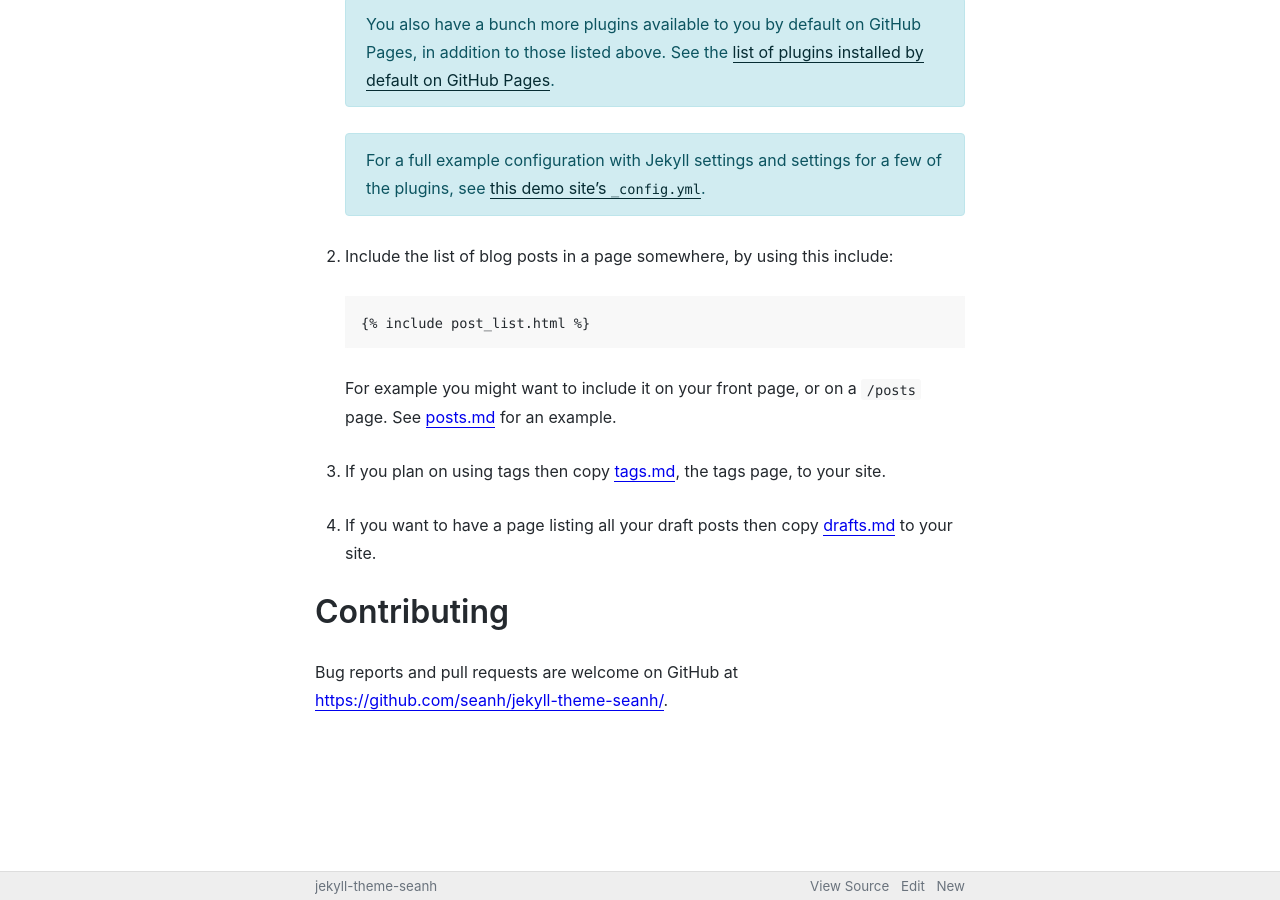
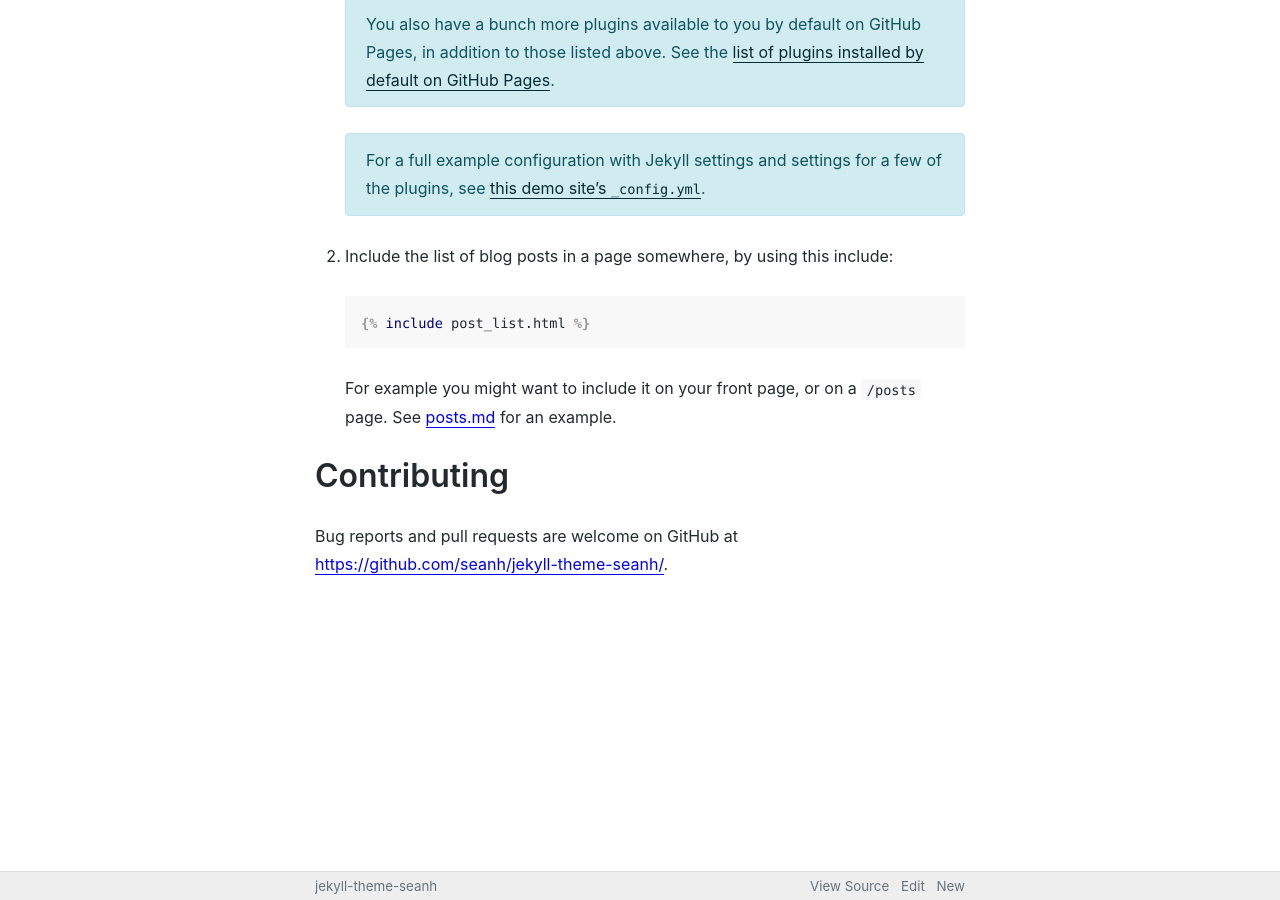
Before and after one commit to seanh/jekyll-theme-oatcake, a Jekyll site: the page built from index.md, in a window 1280 px wide and 900 px high, scrolled down 1203 px. Built offline with Jekyll 4.4.1, drawn with Linux system fonts in a browser that asks for light colours; our own code applies the rules of GitHub Pages for plain Markdown files.

Commit message:
Update front page

````diff
--- a/index.md
+++ b/index.md
@@ -66,18 +66,14 @@ Using with GitHub Pages
 
 2. Include the list of blog posts in a page somewhere, by using this include:
 
-       {% raw %}{% include post_list.html %}{% endraw %}
+   ```liquid
+   {% raw %}{% include post_list.html %}{% endraw %}
+   ```
 
    For example you might want to include it on your front page, or on a `/posts` page.
    See [posts.md]({{ site.github.repository_url }}/blob/master/posts.md)
    for an example.
 
-3. If you plan on using tags then copy [tags.md]({{ site.github.repository_url }}/blob/master/tags.md),
-   the tags page, to your site.
-
-4. If you want to have a page listing all your draft posts then copy
-   [drafts.md]({{ site.github.repository_url }}/blob/master/drafts.md) to your site.
-
 Contributing
 ------------
 
````
